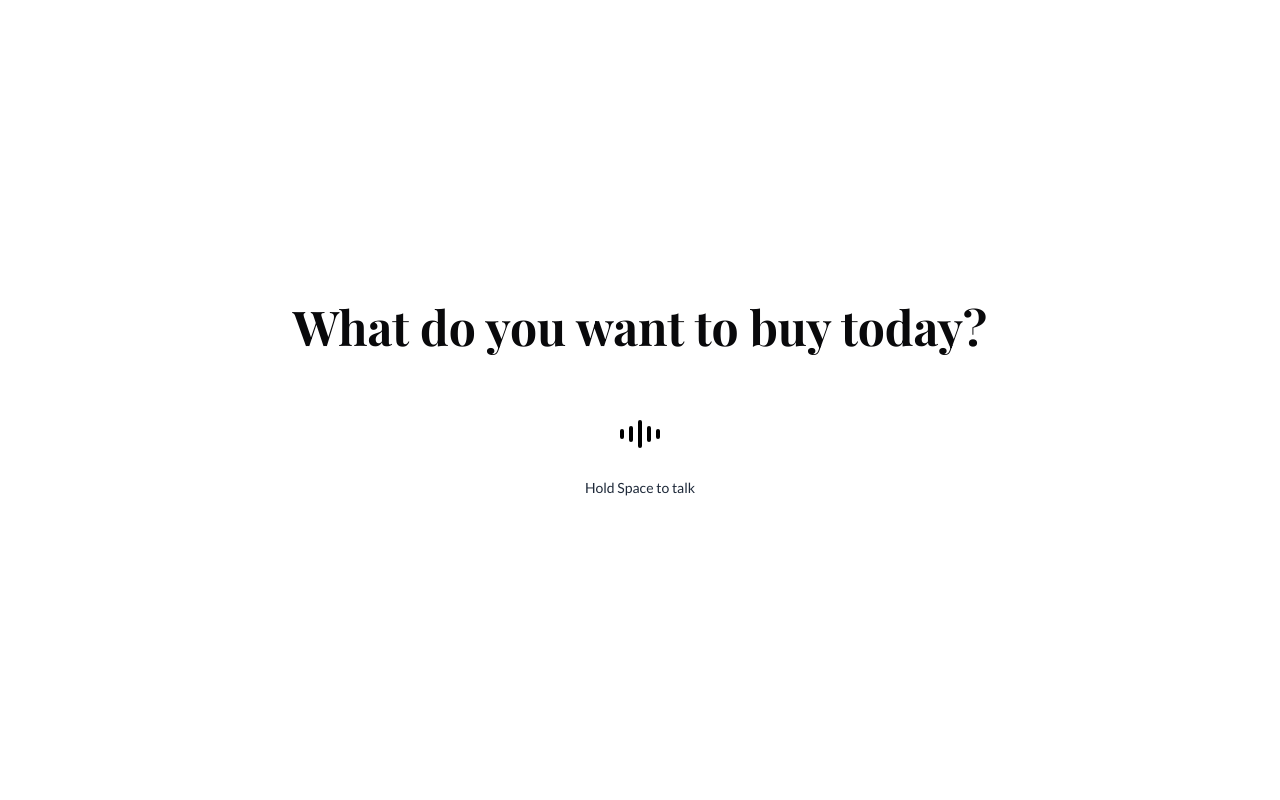
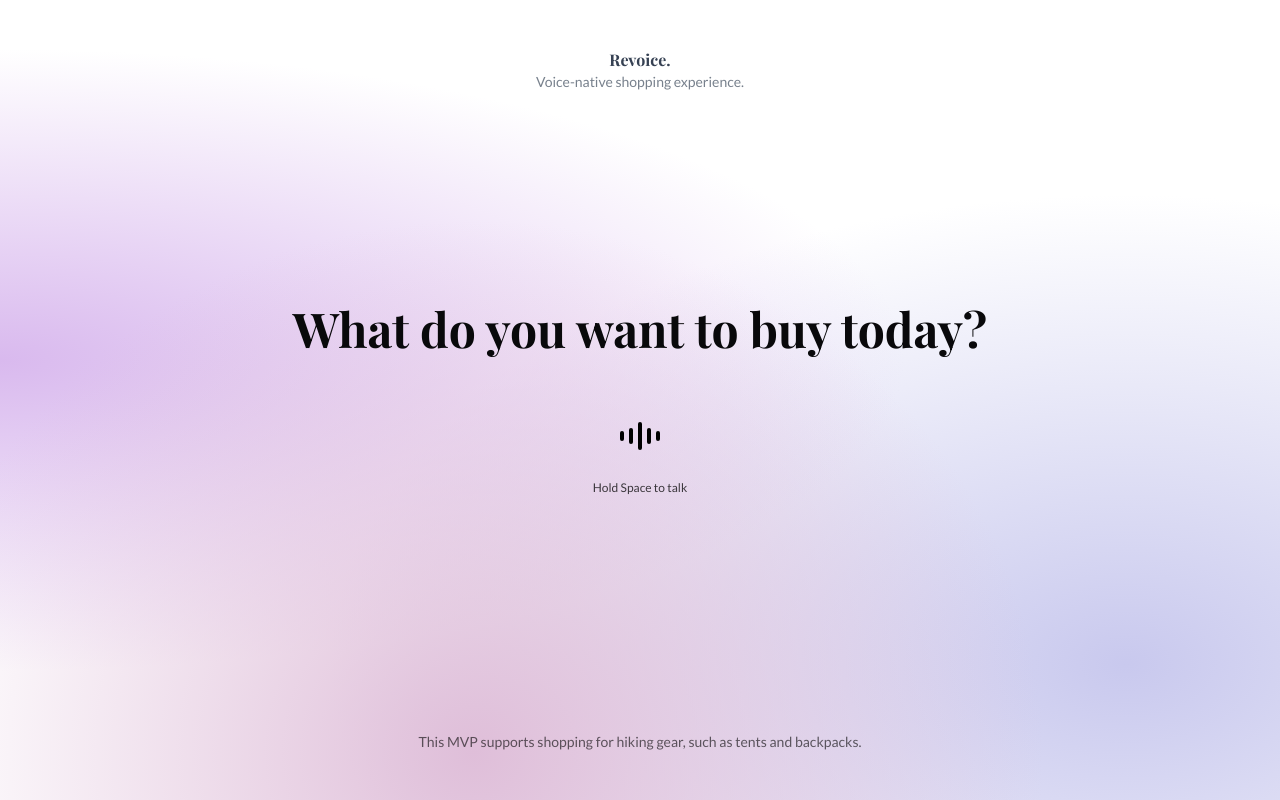
Before and after one commit to jakub-lat/elevenlabs-worldwide-hackathon, a React (Vite) app in the folder frontend/: page / in a window 1280 px wide. Built offline with nearby package versions, Linux system fonts and the light colour scheme; no server answers; a web font is replaced by a local one.

Commit message:
gradient

```diff
--- a/frontend/src/index.css
+++ b/frontend/src/index.css
@@ -270,3 +270,12 @@
 .boxContainer.loading .box5 {
   animation-delay: 0.4s;
 }
+
+
+.bg-gradient {
+  background-color: white;
+  background-image:
+radial-gradient(at 37% 94%, hsla(311,34%,81%,1) 0px, transparent 50%),
+radial-gradient(at 0% 45%, hsla(276,61%,83%,1) 0px, transparent 50%),
+radial-gradient(at 88% 83%, hsla(240,52%,86%,1) 0px, transparent 50%);
+}
--- a/frontend/src/routes/Start.tsx
+++ b/frontend/src/routes/Start.tsx
@@ -4,17 +4,25 @@ import { Link } from "react-router";
 
 export default function Start() {
     return (
-        <div className="w-full h-full bg-cover bg-center bg-white">
-            <div className="flex flex-col justify-center items-center min-h-[100vh] w-full backdrop-blur-sm backdrop-saturate-50">
+        <div className="w-full h-full bg-cover bg-center bg-gradient relative">
+            <div className="absolute top-0 left-0 right-0 p-12 flex flex-col items-center">
+                <span className="text-gray-700 font-bold text-md font-display">Revoice.</span>
+                <span className="text-gray-600/75 text-sm">Voice-native shopping experience.</span>
+            </div>
+
+            <div className="flex flex-col justify-center items-center min-h-[100vh] w-full">
+                {/* backdrop-blur-sm backdrop-saturate-50 */}
                 <h1 className="text-center text-5xl font-bold mb-16 font-display">
                     What do you want to buy today?
                 </h1>
                 <SpeechIcon />
-                <span className="text-sm text-gray-800 mt-6">
+                <span className="text-xs text-black/75 mt-6">
                     <Link to="/browse">Hold Space to talk</Link>
                 </span>
             </div>
-
+            <div className="absolute bottom-0 left-0 right-0 p-12 flex justify-center">
+                <span className="text-black/60 text-sm">This MVP supports shopping for hiking gear, such as tents and backpacks.</span>
+            </div>
         </div>
     );
 }
```
